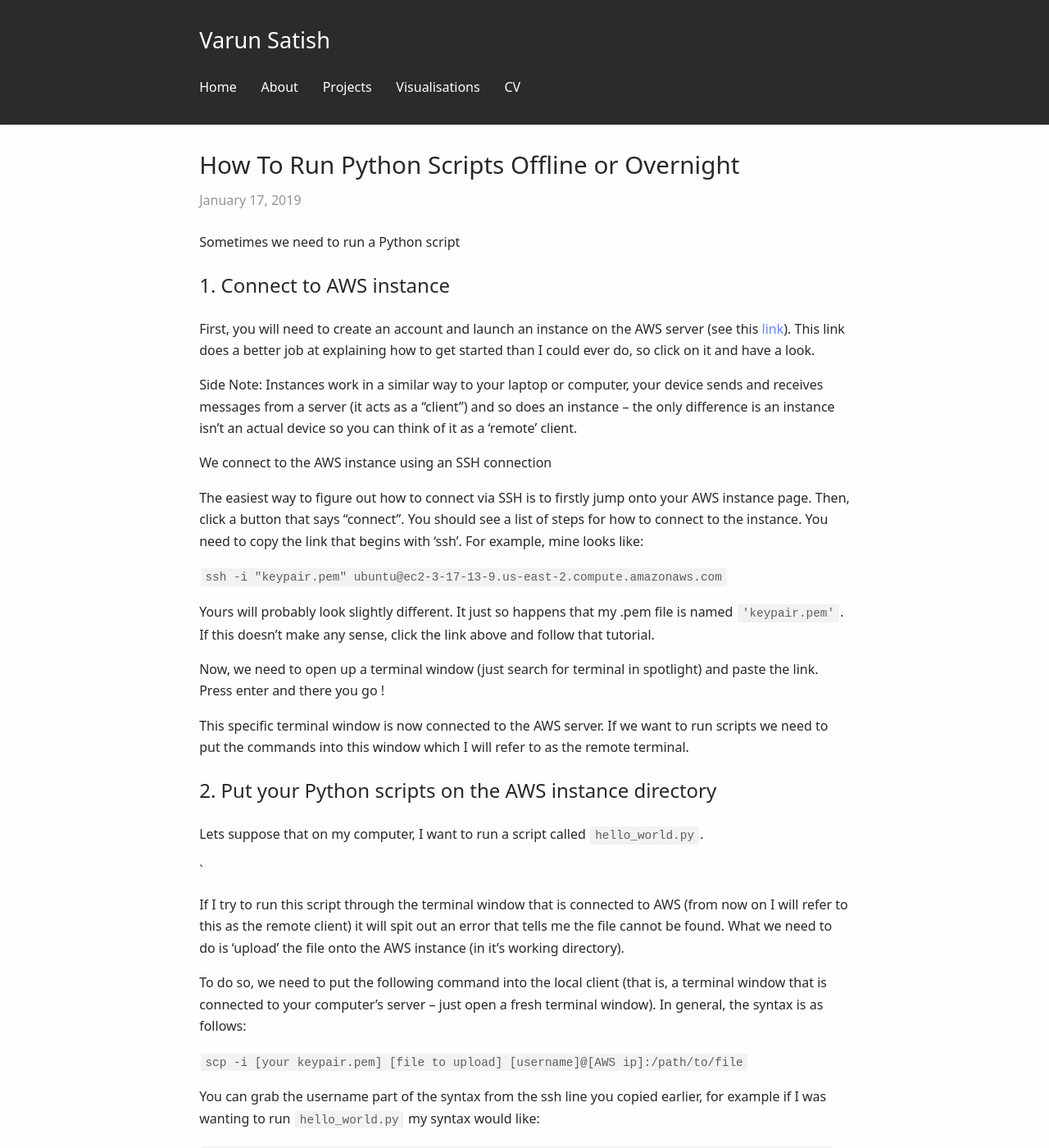
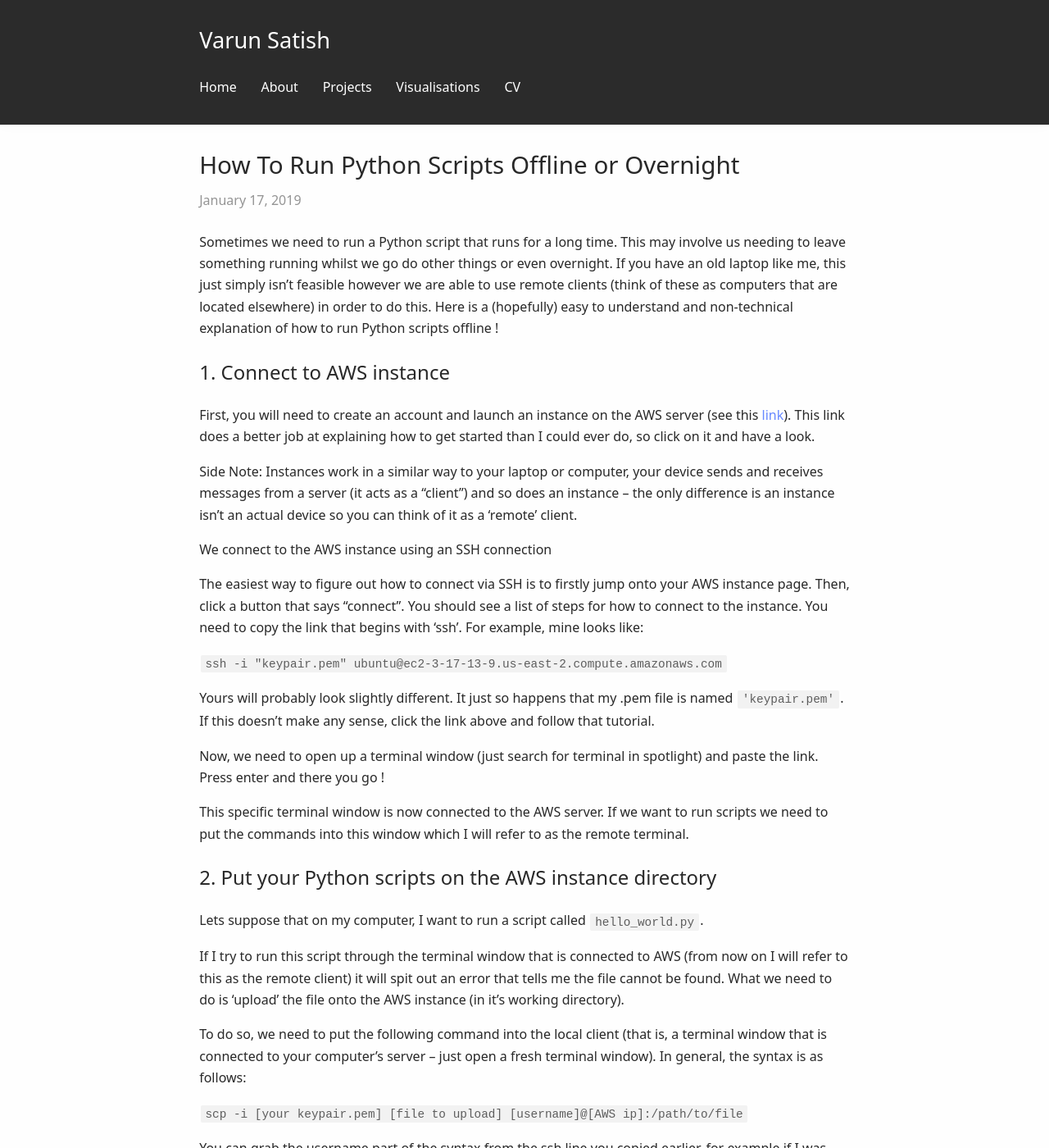
Before and after one commit to varunsatish/varunsatish.github.io, a Jekyll site: the page built from _posts/2019-01-17-Python_Offline.md, in a window 1280 px wide and 1400 px high. Shown: the whole window at 82% size. Built offline with Jekyll 4.4.1, drawn with Linux system fonts in a browser that asks for light colours; our own code applies the rules of GitHub Pages for plain Markdown files; some of the changed text lies outside the part shown.

Commit message:
added GP post

```diff
--- a/_posts/2019-01-17-Python_Offline.md
+++ b/_posts/2019-01-17-Python_Offline.md
@@ -3,7 +3,7 @@ title: "How To Run Python Scripts Offline or Overnight"
 date: 2019-01-17
 ---
 
-Sometimes we need to run a Python script
+Sometimes we need to run a Python script that runs for a long time. This may involve us needing to leave something running whilst we go do other things or even overnight. If you have an old laptop like me, this just simply isn't feasible however we are able to use remote clients (think of these as computers that are located elsewhere) in order to do this. Here is a (hopefully) easy to understand and non-technical explanation of how to run Python scripts offline !
 
 ## 1. Connect to AWS instance
 
@@ -26,9 +26,6 @@ This specific terminal window is now connected to the AWS server. If we want to
 ## 2. Put your Python scripts on the AWS instance directory
 
 Lets suppose that on my computer, I want to run a script called `hello_world.py`.
-
-
-`
 
 If I try to run this script through the terminal window that is connected to AWS (from now on I will refer to this as the remote client) it will spit out an error that tells me the file cannot be found. What we need to do is 'upload' the file onto the AWS instance (in it's working directory).
 
```
Also changed, not shown: _posts/2019-06-27-GP_reg.md (added, +25 -0 lines), 1 other file.
